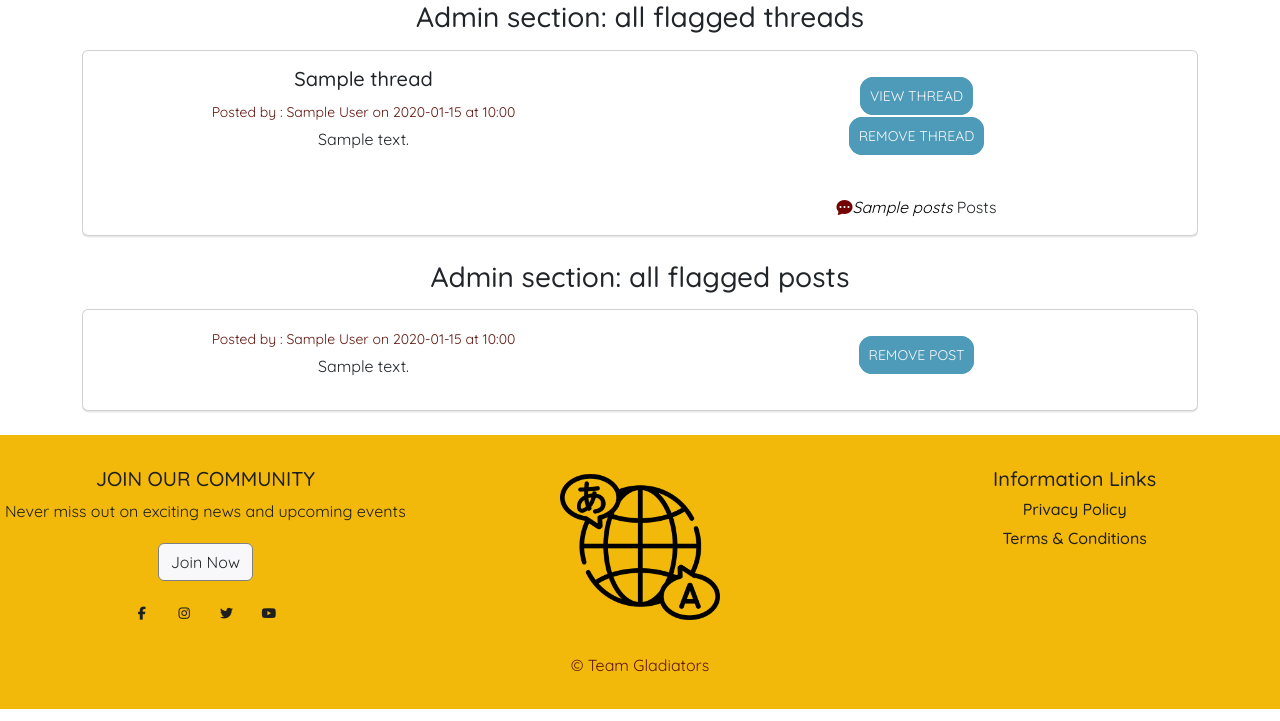
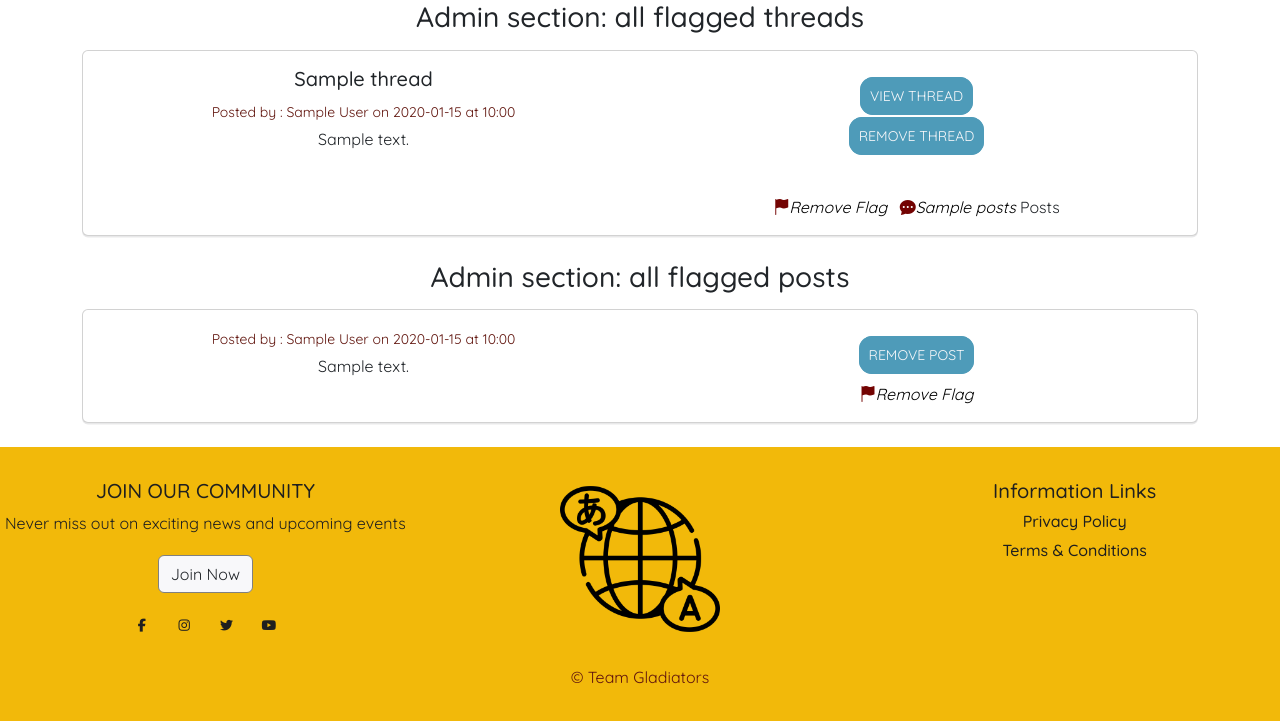
Before and after one commit to andrewdempsey2018/Found-In-Translation, a Flask app: template templates/admin_posts.html in a window 1280 px wide. Shown: the part 86-807 px from the top of the page. Run offline with Flask 2, Linux system fonts and the light colour scheme; the template is opened without the code that fills it: most values are stand-ins (such as "Sample title", 1, 10 or a date in 2020); some libraries are stand-ins or nearby versions.

Commit message:
Add(admin_posts): remove_flag links to routes

```diff
--- a/templates/admin_posts.html
+++ b/templates/admin_posts.html
@@ -4,7 +4,7 @@
     <!-- All the flag threads -->
     <div class="container">
         <h1 class="fs-3 text-center">Admin section: all flagged threads</h1>
-        {% if threads %}
+        {% if threads.count() > 0 %}
             <div class="allthread-box">
             {% for thread in threads %}
                 <div class="card thread-box mt-3 mb-4">
@@ -32,6 +32,14 @@
                                     </div>
                                     <div class="icons">
                                         <ul class="list-inline list-unstyled text-center text-lg-right my-0">
+                                            <ul class="list-inline list-unstyled text-center text-lg-right my-0">
+                                                <li class ="list-inline-item pl-3">
+                                                    <a class="remove-style" href= "{{ url_for('remove_thread_flag', threadID=thread._id) }}">
+                                                        <div class="text-center">
+                                                            <div><i class="bi bi-flag-fill"><em class="text-black">Remove Flag</em></i></div>
+                                                        </div>
+                                                    </a>
+                                                </li>
                                             <li class ="list-inline-item pl-5">
                                                 <div class="text-center">
                                                     <div><i class="bi bi-chat-dots-fill"><em class="text-black">{{thread.posts}}</em></i> Posts</div>
@@ -49,7 +57,7 @@
         {% else %}
         <div class="card mt-3 mb-4">
             <div class="card-body text-center">
-                <p class="text-center pt-2 text-capitalize general-color">No flagged threads</p>
+                <p class="text-center pt-2 text-capitalize general-color fs-3">No flagged threads</p>
             </div>
         </div>
         {% endif %}
@@ -58,7 +66,7 @@
     <!-- All the flagged posts -->
     <div class="container">
         <h1 class="fs-3 text-center">Admin section: all flagged posts</h1>
-        {% if posts %}
+        {% if posts.count() > 0 %}
             <div class="allthread-box">
             {% for post in posts %}
                 <div class="card thread-box mt-3 mb-4">
@@ -80,6 +88,11 @@
                                     <div class="delete-button my-3">
                                         <a href="{{ url_for('delete_post_from_db', postID=post._id) }}" class="more-button button">REMOVE POST</a>
                                     </div>
+                                    <a class="remove-style" href= "{{ url_for('remove_post_flag', postID=post._id) }}">
+                                        <div class="text-center">
+                                            <div><i class="bi bi-flag-fill"><em class="text-black">Remove Flag</em></i></div>
+                                        </div>
+                                    </a>
                                 </div>
                             </div>
                         </div>
@@ -90,7 +103,7 @@
         {% else %}
         <div class="card mt-3 mb-4">
             <div class="card-body text-center">
-                <p class="text-center pt-2 text-capitalize general-color">No flagged posts</p>
+                <p class="text-center pt-2 text-capitalize general-color fs-3">No flagged posts</p>
             </div>
         </div>
         {% endif %}
```
